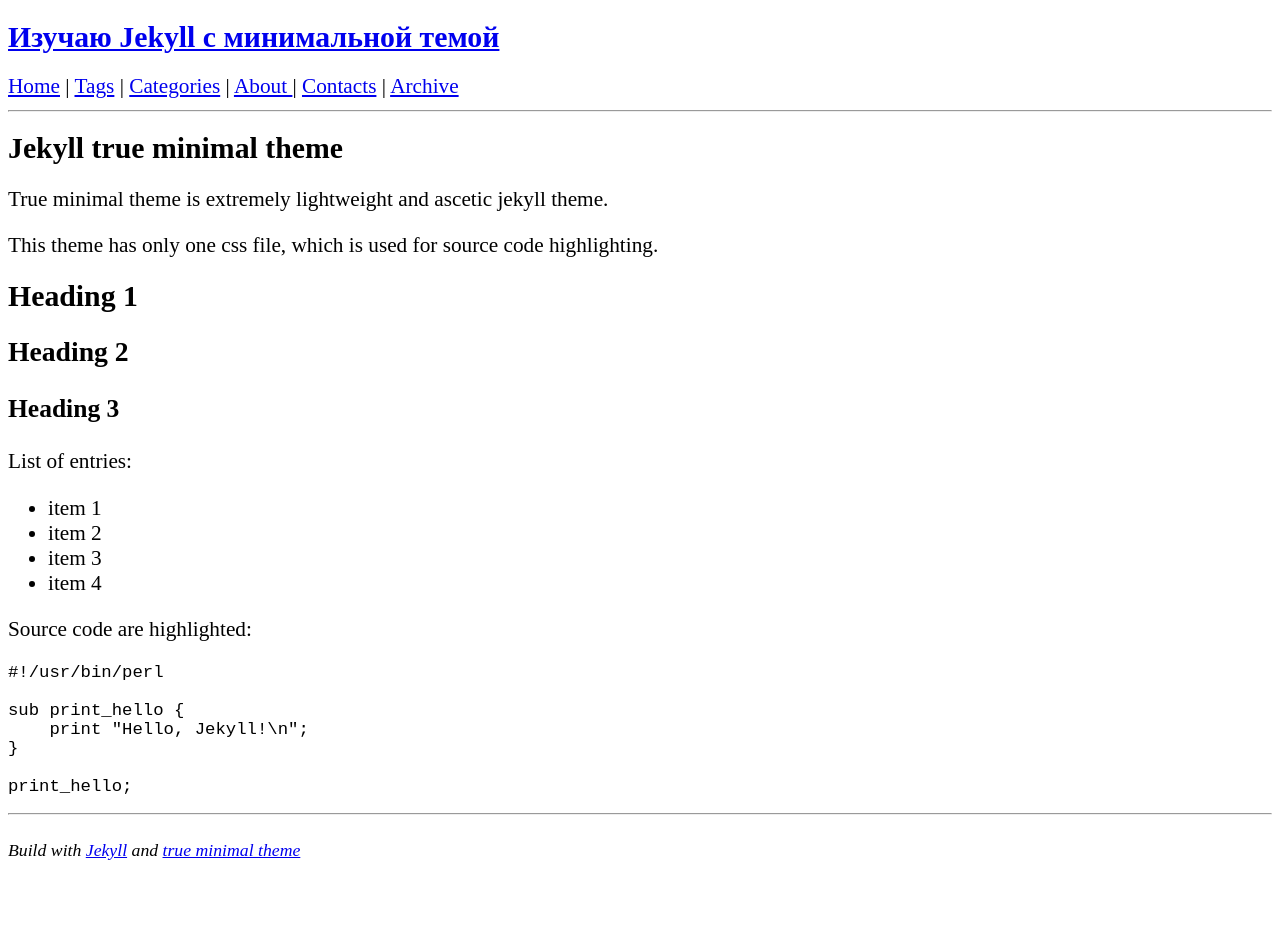
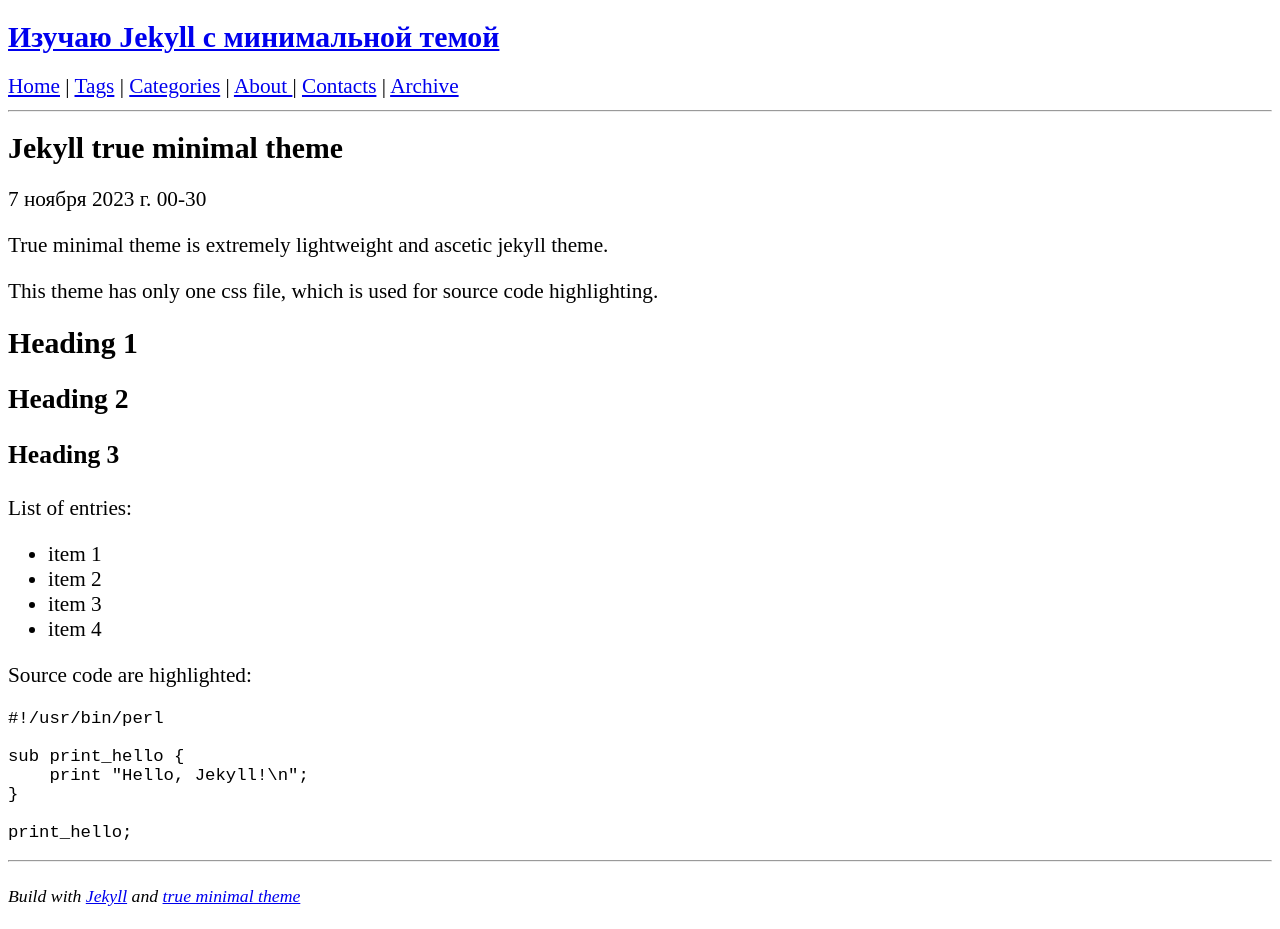
Before and after one commit to cyevgeniy/jekyll-true-minimal, a Jekyll site: the page built from _posts/2018-01-01-jekyll-true-minimal-theme.md, in a window 1280 px wide. Built offline with Jekyll 4.4.1, drawn with Linux system fonts in a browser that asks for light colours; before the commit the page ends 900 px from its top, so only the background shows below that.

Commit message:
07-11 -- 00-35
123

```diff
--- a/_posts/2018-01-01-jekyll-true-minimal-theme.md
+++ b/_posts/2018-01-01-jekyll-true-minimal-theme.md
@@ -5,6 +5,8 @@
 categories: php
 tags: [blog, jekyll]
 ---
+
+7 ноября 2023 г.  00-30
 
 True minimal theme is extremely lightweight and ascetic jekyll theme.
 
```
Also changed, not shown: _posts/2017-12-31-lorem-ipsum.md (+2 -1 lines).
